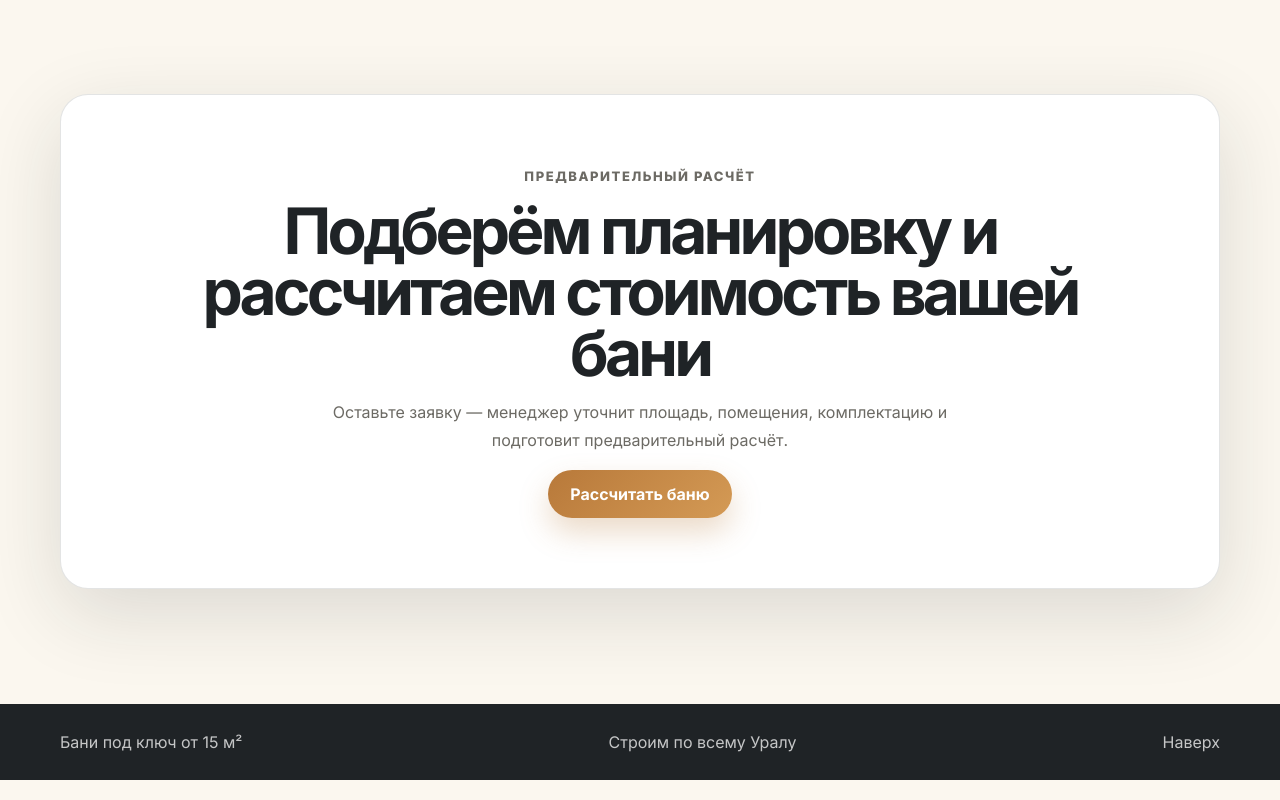
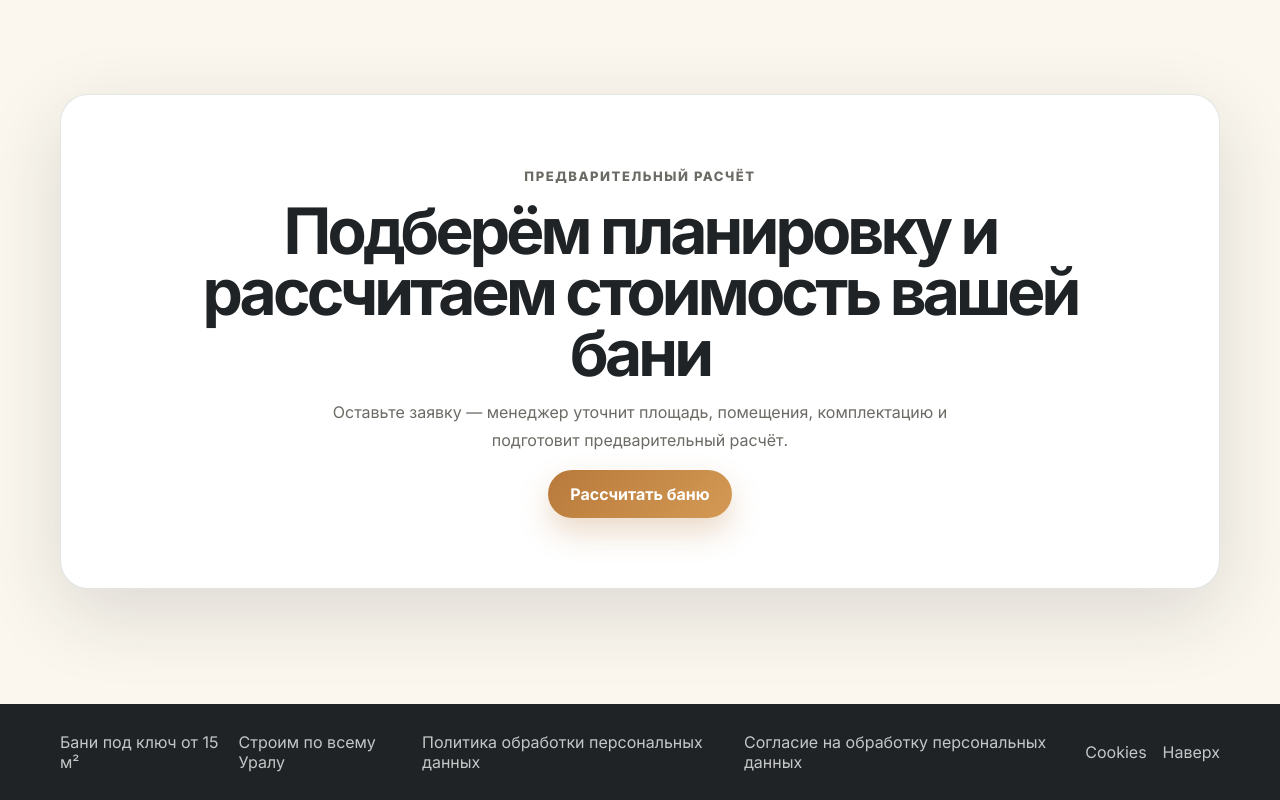
Before and after one commit to kirillzanegin/ural-bani-chatlanding, a React (Vite) app: page / in a window 1280 px wide. Shown: the part 10504-11304 px from the top of the page. Built offline with nearby package versions, Linux system fonts and the light colour scheme.

Commit message:
Add legal links to footer

```diff
--- a/src/components/Footer.jsx
+++ b/src/components/Footer.jsx
@@ -4,6 +4,9 @@ export default function Footer() {
       <div className="container footer-inner">
         <span>Бани под ключ от 15 м²</span>
         <span>Строим по всему Уралу</span>
+        <a href="#privacy">Политика обработки персональных данных</a>
+        <a href="#personal-data-consent">Согласие на обработку персональных данных</a>
+        <a href="#cookies">Cookies</a>
         <a href="#top">Наверх</a>
       </div>
     </footer>
```
